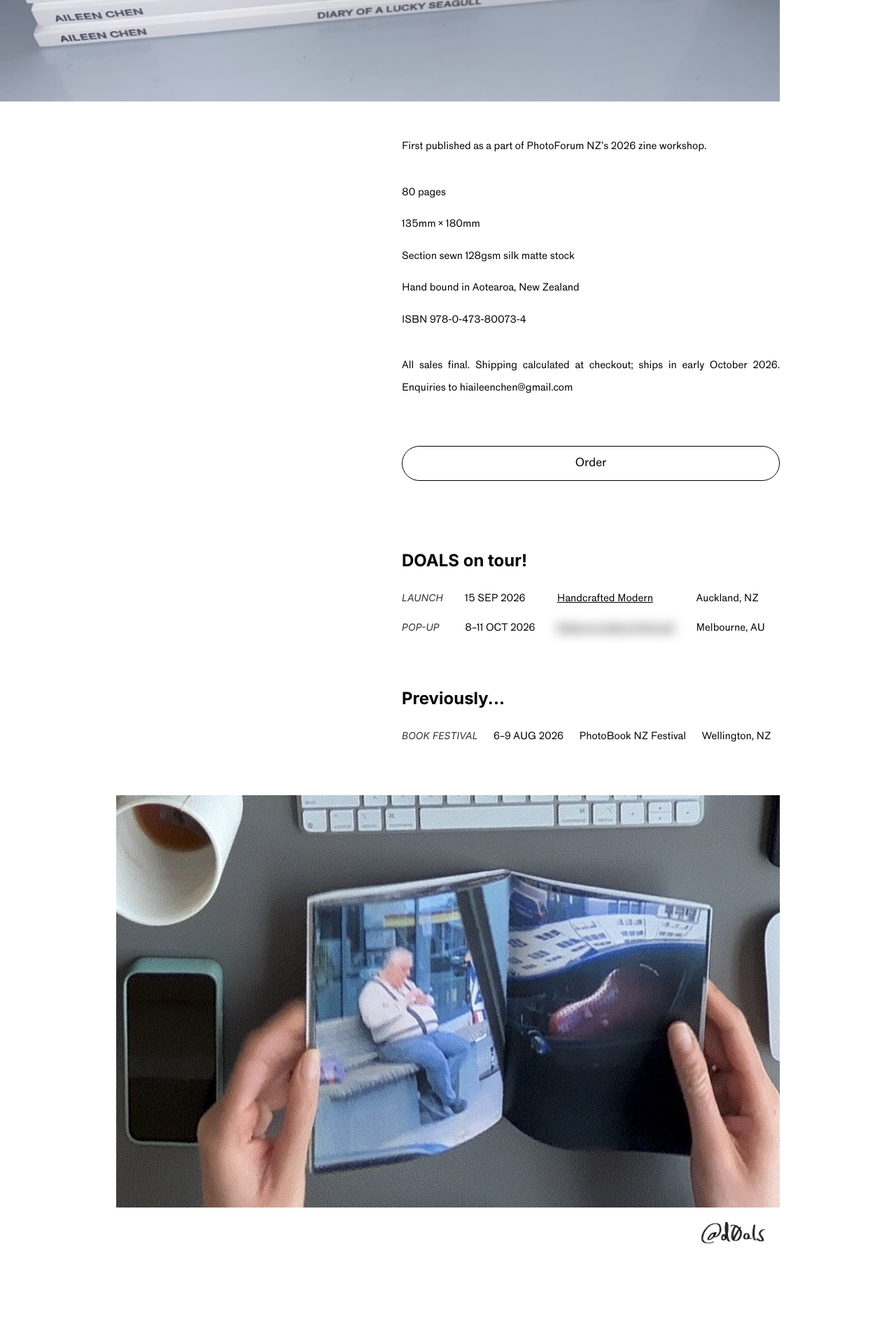
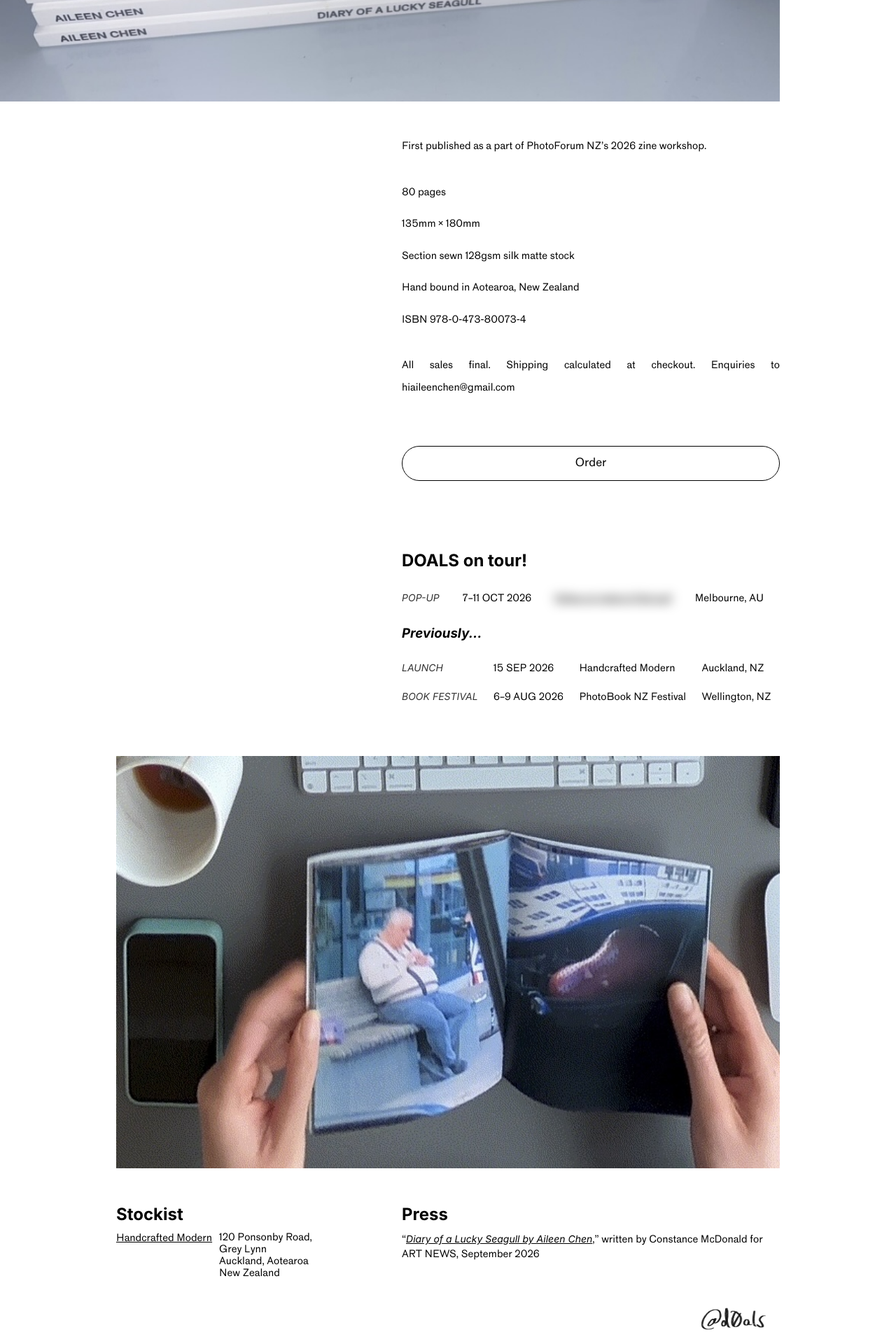
Before and after one commit to heisenburger/DOALS, a Jekyll site: the page built from index.html, in a window 1280 px wide. Shown: the part 2607-4527 px from the top of the page at 70% size. Built offline with Jekyll 4.4.1, drawn with Linux system fonts in a browser that asks for light colours; some web fonts are replaced; before the commit the page ends 4404 px from its top, so only the background shows below that.

Commit message:
melb pop up new dates, add stockists and press list

```diff
--- a/_sass/_layouts.scss
+++ b/_sass/_layouts.scss
@@ -62,15 +62,15 @@ h1#title {
     min-width: 12em;
   }
 
-.body, .bleed-left {
+.body, .body2, .bleed-left {
   margin-bottom: var(--gap-sml);
 }
 
-img.body, img.bleed-left, .button.body {
+img.body, img.bleed-left, img.centered, .button.body {
   margin: var(--gap-lrg) 0;
 }
 
-#stockists {
+.table {
   display: grid;
   grid-template-columns: auto auto auto auto;
   gap: 0.625rem;
@@ -80,6 +80,13 @@ img.body, img.bleed-left, .button.body {
     display: grid;
     grid-template-columns: subgrid;
     margin: 0;
+  }
+}
+
+.table.body2 {
+  grid-template-columns: auto auto;
+  & li {
+    grid-column: span 2;
   }
 }
 
@@ -125,6 +132,10 @@ img.body, img.bleed-left, .button.body {
     grid-column-start: 3;
   }
 
+  .body2 {
+    grid-column-start: 2;
+  }
+
   img.bleed-left {
     grid-column: span 3 / span 3;
     width: 100%;
@@ -133,9 +144,6 @@ img.body, img.bleed-left, .button.body {
   img.centered {
     grid-column: 2 / span 2;
     width: 100%;
-
-    // this is somewhat arbitrary here
-    margin-top: var(--gap-lrg);
   }
 
   footer {
@@ -214,6 +222,10 @@ img.body, img.bleed-left, .button.body {
     transform: translateX(calc(-2.5 * var(--gap-sml)));
   }
 
+  section:nth-last-child(-n+2) {
+    margin-bottom: calc(2*var(--gap-lrg));
+  }
+
   footer {
     grid-column-start: 4;
   }
--- a/_sass/_typography.scss
+++ b/_sass/_typography.scss
@@ -19,9 +19,16 @@ p, li {
 p.body {
   text-align: justify;
 }
+p.listing {
+  margin-top: 0.55em;
+  line-height: 1.5em;
+}
+
+h2, h3 {
+  text-align: left;
+}
 
 h2.body {
-  text-align: left;
   margin: var(--gap-lrg) 0 var(--gap-sml);
 }
 
@@ -35,7 +42,7 @@ header {
   font-size: var(--f-xlg);
 }
 
-#stockists {
+.table {
   .store-type {
     text-transform: uppercase;
     font-style: italic;
@@ -48,6 +55,11 @@ header {
       filter: blur(0.2rem);
       transition: 1s;
     }
+  }
+
+  .store-address {
+    line-height: 1.2em;
+    margin-top: 0.55em;
   }
 }
 
--- a/_sass/_utils.scss
+++ b/_sass/_utils.scss
@@ -3,6 +3,12 @@
 // ===============
 @use "mixins" as *;
 @use "vars" as *;
+
+// Typography
+
+.italic {
+  font-style: italic;
+}
 
 // Lists
 .nls {
--- a/index.html
+++ b/index.html
@@ -55,25 +55,25 @@ paymentURL: https://buy.stripe.com/14A7sM2PqfTXbn26W8bfO01
     <li>Hand bound in Aotearoa, New Zealand</li>
     <li>ISBN 978-0-473-80073-4</li>
   </ul>
-  <p class="body">All sales final. Shipping calculated at checkout; ships in early October 2026. Enquiries to hiaileenchen@gmail.com</p>
+  <p class="body">All sales final. Shipping calculated at checkout. Enquiries to hiaileenchen@gmail.com</p>
   <a type="button" class="body button" id="order" style="width:100%" href="{{ page.paymentURL }}">Order</a>
   <h2 class="body">DOALS on tour!</h2>
-  <ul id="stockists" class="body nls">
-    <li>
-      <span class="store-type">Launch</span>
-      <span class="store-launch">15 SEP 2026</span>
-      <span class="store"><a target="_blank" href="https://www.handcraftedmodern.co/store#:~:text=ADDRESS-,120%20Ponsonby%20Road%2C%20Grey%20Lynn,-Auckland%201011%2C%20Aotearoa">Handcrafted Modern</a></span>
-      <span class="store-city">Auckland, NZ</span>
-    </li>
+  <ul class="body table nls">
     <li>
       <span class="store-type">Pop-up</span>
-      <span class="store-launch">8–11 OCT 2026</span>
+      <span class="store-launch">7–11 OCT 2026</span>
       <span class="store secret"><a target="_blank" href="https://instagram.com/d0als">{{ page.spoilertext }}</a></span>
       <span class="store-city">Melbourne, AU</span>
     </li>
   </ul>
-  <h2 class="body">Previously...</h2>
-  <ul id="stockists" class="body nls">
+  <h3 class="body italic">Previously...</h2>
+  <ul class="body table nls">
+    <li>
+      <span class="store-type">Launch</span>
+      <span class="store-launch">15 SEP 2026</span>
+      <span class="store">Handcrafted Modern</span>
+      <span class="store-city">Auckland, NZ</span>
+    </li>
     <li>
       <span class="store-type">BOOK FESTIVAL</span>
       <span class="store-launch">6–9 AUG 2026</span>
@@ -84,6 +84,21 @@ paymentURL: https://buy.stripe.com/14A7sM2PqfTXbn26W8bfO01
 
   <img class="centered" src="/assets/deskshot.jpeg" alt="A still of the book, open on a spread. The photo on the left shows a man sitting on a public bench, scrolling his phone. The photo on the right shows a large, peanut-shaped exercise ball sitting in the passenger seat of a car.">
 
+  <section class="body2">
+  <h2>Stockist</h2>
+  <ul class="table nls">
+    <li>
+      <span class="store"><a target="_blank" href="https://www.handcraftedmodern.co/">Handcrafted Modern</a></span>
+      <span class="store-address">120 Ponsonby&nbsp;Road, Grey&nbsp;Lynn <br>Auckland, Aotearoa New&nbsp;Zealand</span>
+    </li>
+  </ul>
+  </section>
+
+<section class="body">
+  <h2>Press</h2>
+  <p class="listing">“<a href="https://artnews.co.nz/diary-of-a-lucky-seagull-by-aileen-chen/"><i>Diary of a Lucky Seagull by Aileen&nbsp;Chen</i></a>,” written by Constance&nbsp;McDonald for ART&nbsp;NEWS, September 2026</p>
+</section>
+
   <footer><a target="_blank" href="https://instagram.com/d0als">
   <picture class="handwriting" >
     <img src="/assets/DOALS_IG.png" style="height: 2rem" />
```
